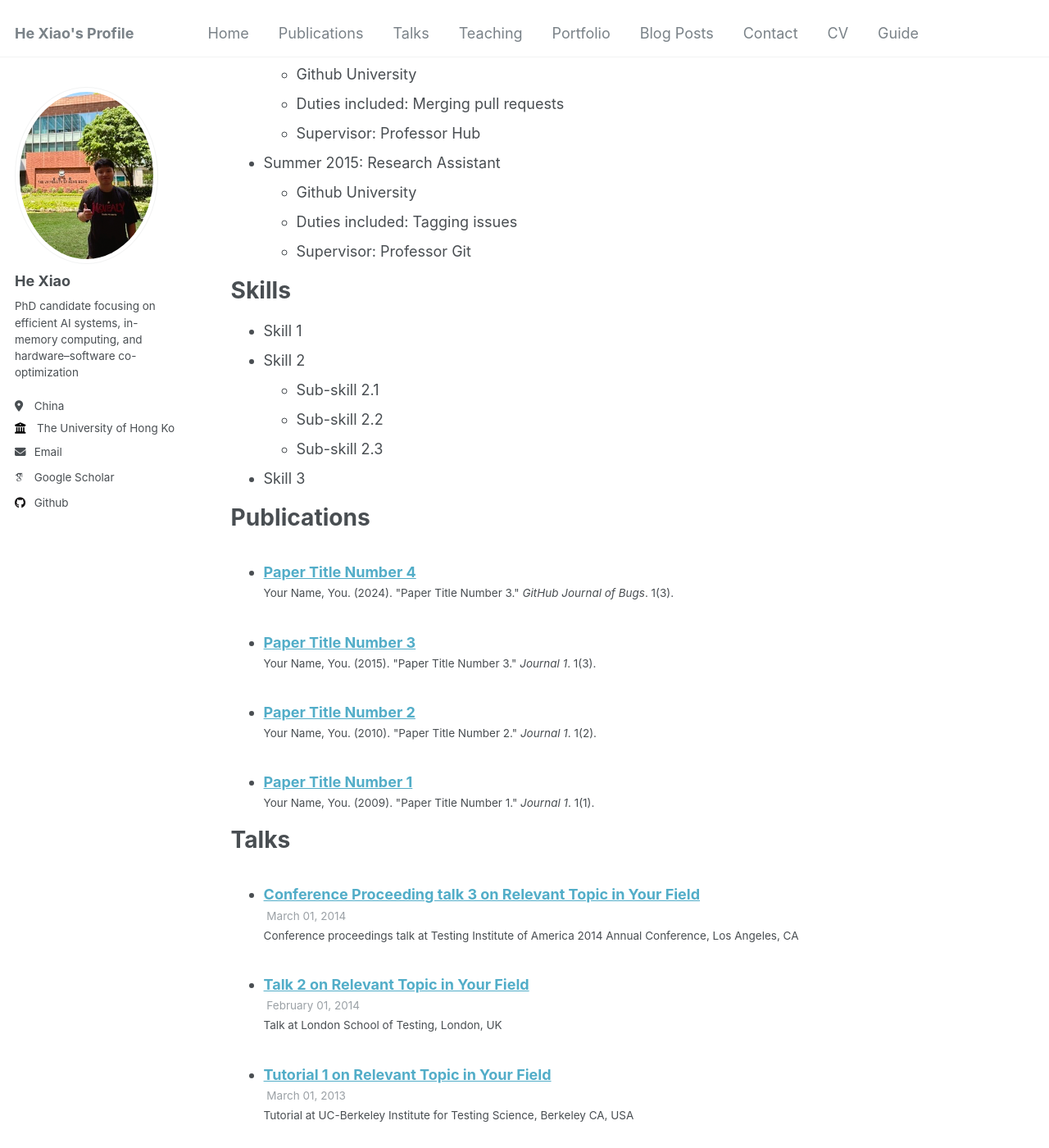
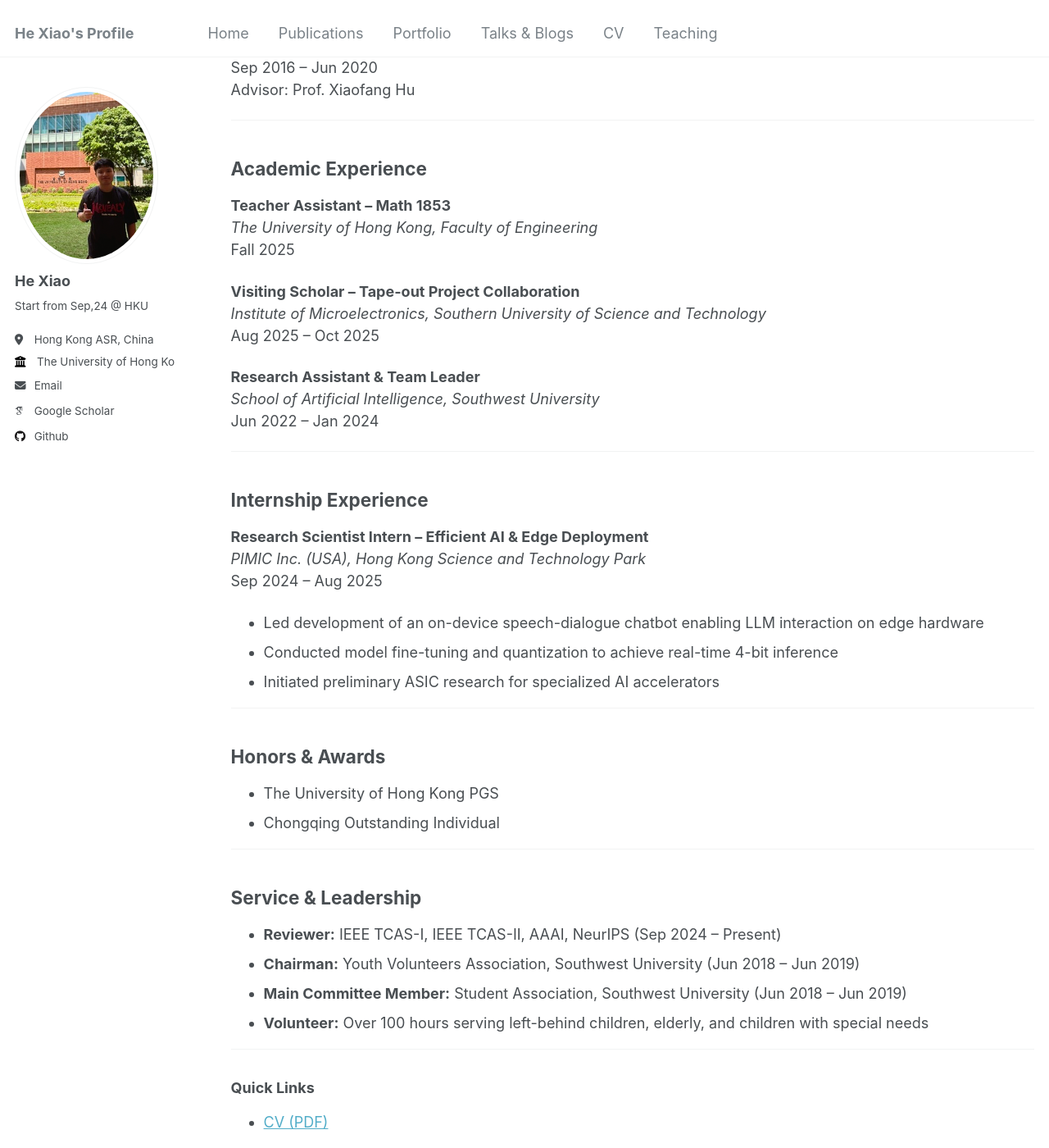
Before and after one commit to hxriver/hxriver.github.io, a Jekyll site: the page built from _pages/cv.md, in a window 1280 px wide and 1400 px high, scrolled down 472 px. Shown: the whole window at 82% size. Built offline with Jekyll 4.4.1, drawn with Linux system fonts in a browser that asks for light colours; some web fonts are replaced; some of the changed text lies outside the part shown.

Commit message:
update cv

```diff
--- a/_config.yml
+++ b/_config.yml
@@ -24,10 +24,10 @@ author:
   avatar           : "profile.png"
   name             : "He Xiao"
   pronouns         : # example: "she/her"
-  bio              : "PhD candidate focusing on efficient AI systems, in-memory computing, and hardware–software co-optimization"
-  location         : "China"
+  bio              : "Start from Sep,24 @ HKU"
+  location         : "Hong Kong ASR, China"
   employer         : "The University of Hong Kong"
-  uri              : # URL
+  # uri              : # URL
   email            : "hexiaoriver@connect.hku.hk"
 
   # Academic websites
@@ -43,7 +43,7 @@ author:
   # bitbucket        : # Username - Update with your username on the site
   # codepen          : # Username
   # dribbble         : # Username
-  github           : "https://github.com/hexiao-55"
+  github           : "https://github.com/HeXiao-55"
   # kaggle           : # Username
   # stackoverflow    : # User number or user number and name (i.e., use "1" or "1/jeff-atwood")
 
--- a/_data/navigation.yml
+++ b/_data/navigation.yml
@@ -11,22 +11,14 @@ main:
   - title: "Publications"
     url: /publications/
 
-  - title: "Talks"
-    url: /talks/
-
-  - title: "Teaching"
-    url: /teaching/
-
   - title: "Portfolio"
     url: /portfolio/
 
-  - title: "Blog Posts"
-    url: /year-archive/
-  - title: "Contact"
-    url: /terms/
+  - title: "Talks & Blogs"
+    url: /talks/
 
   - title: "CV"
     url: /cv/
 
-  - title: "Guide"
-    url: /markdown/
+  - title: "Teaching"
+    url: /teaching/
--- a/_pages/cv.md
+++ b/_pages/cv.md
@@ -9,56 +9,70 @@ redirect_from:
 
 {% include base_path %}
 
-Education
-======
-* Ph.D in Version Control Theory, GitHub University, 2018 (expected)
-* M.S. in Jekyll, GitHub University, 2014
-* B.S. in GitHub, GitHub University, 2012
+## Education
+{: .text-left}
+**Ph.D. in Electrical and Electronic Engineering**
+*The University of Hong Kong*
+Sep 2024 – Aug 2028
+Advisors: Prof. Ngai Wong, Prof. Can Li
 
-Work experience
-======
-* Spring 2024: Academic Pages Collaborator
-  * Github University
-  * Duties includes: Updates and improvements to template
-  * Supervisor: The Users
+**M.Sc. in Electrical and Electronic Engineering**
+*The University of Western Australia*
+Jul 2019 – Nov 2021
+Advisor: Prof. Wen Lei
 
-* Fall 2015: Research Assistant
-  * Github University
-  * Duties included: Merging pull requests
-  * Supervisor: Professor Hub
+**B.Eng. in Automation**
+*Southwest University*
+Sep 2016 – Jun 2020
+Advisor: Prof. Xiaofang Hu
 
-* Summer 2015: Research Assistant
-  * Github University
-  * Duties included: Tagging issues
-  * Supervisor: Professor Git
+---
 
-Skills
-======
-* Skill 1
-* Skill 2
-  * Sub-skill 2.1
-  * Sub-skill 2.2
-  * Sub-skill 2.3
-* Skill 3
+## Academic Experience
+{: .text-left}
+**Teacher Assistant – Math 1853**
+*The University of Hong Kong, Faculty of Engineering*
+Fall 2025
 
-Publications
-======
-  <ul>{% for post in site.publications reversed %}
-    {% include archive-single-cv.html %}
-  {% endfor %}</ul>
+**Visiting Scholar – Tape-out Project Collaboration**
+*Institute of Microelectronics, Southern University of Science and Technology*
+Aug 2025 – Oct 2025
 
-Talks
-======
-  <ul>{% for post in site.talks reversed %}
-    {% include archive-single-talk-cv.html  %}
-  {% endfor %}</ul>
+**Research Assistant & Team Leader**
+*School of Artificial Intelligence, Southwest University*
+Jun 2022 – Jan 2024
 
-Teaching
-======
-  <ul>{% for post in site.teaching reversed %}
-    {% include archive-single-cv.html %}
-  {% endfor %}</ul>
+---
 
-Service and leadership
-======
-* Currently signed in to 43 different slack teams
+## Internship Experience
+{: .text-left}
+**Research Scientist Intern – Efficient AI & Edge Deployment**
+*PIMIC Inc. (USA), Hong Kong Science and Technology Park*
+Sep 2024 – Aug 2025
+- Led development of an on-device speech-dialogue chatbot enabling LLM interaction on edge hardware
+- Conducted model fine-tuning and quantization to achieve real-time 4-bit inference
+- Initiated preliminary ASIC research for specialized AI accelerators
+
+---
+
+## Honors & Awards
+{: .text-left}
+- The University of Hong Kong PGS
+- Chongqing Outstanding Individual
+
+---
+
+## Service & Leadership
+{: .text-left}
+- **Reviewer:** IEEE TCAS-I, IEEE TCAS-II, AAAI, NeurIPS (Sep 2024 – Present)
+- **Chairman:** Youth Volunteers Association, Southwest University (Jun 2018 – Jun 2019)
+- **Main Committee Member:** Student Association, Southwest University (Jun 2018 – Jun 2019)
+- **Volunteer:** Over 100 hours serving left-behind children, elderly, and children with special needs
+
+---
+
+### Quick Links
+{: .text-left}
+- [CV (PDF)](/files/cv.pdf)
+
+_Last updated: 10 Sep 2025_
```
Also changed, not shown: _pages/about.md (+1 -4 lines), 3 other files.
